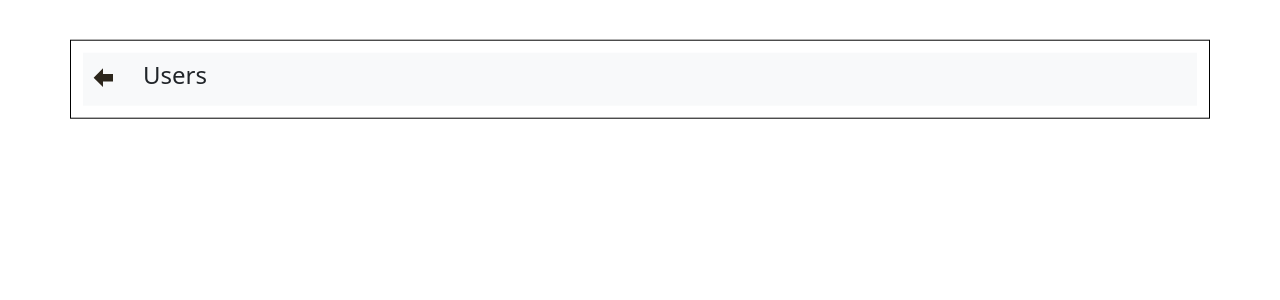
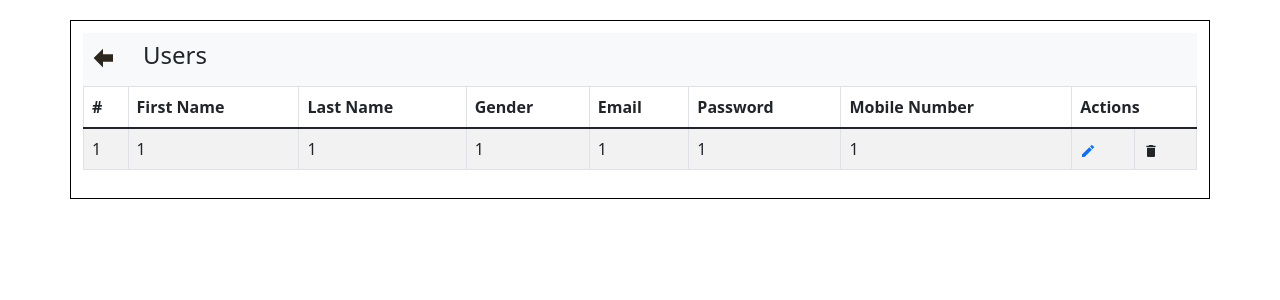
Before and after one commit to nsinterior-dev/User_Registration, a React (Create React App) app in the folder client/: page /userlist in a window 1280 px wide. Shown: the top 300 px of the page. Built offline with nearby package versions, Linux system fonts and the light colour scheme.

Commit message:
layout the users table. Added edit icon and delete icon

```diff
--- a/client/src/App.css
+++ b/client/src/App.css
@@ -8,5 +8,5 @@
     height: auto;
     padding: 12px ;
     margin: 20px auto;
-    transform: translateY(25%);
+
 }
--- a/client/src/components/Edit.js
+++ b/client/src/components/Edit.js
@@ -1,10 +1,12 @@
 import React from 'react';
-
+import { Header } from "./header";
+import { UserForm } from "./UserForm";
 
 export const EditUser = () => {
     return (
-        <div className="wrapper">
-           Edit
+        <div className="wrap">
+            <Header title="Edit User" />
+            <UserForm />
         </div>
     );
 }
--- a/client/src/components/UserList.js
+++ b/client/src/components/UserList.js
@@ -1,10 +1,38 @@
 import { Header } from "./header";
-
-
+import { Link } from 'react-router-dom';
+import { MdModeEdit } from 'react-icons/md';
+import { MdDelete } from 'react-icons/md';
 export const UserList = () => {
     return (
         <div>
            <Header title="Users" />
+           <table className="table table-striped table-bordered">
+               <thead>
+                   <tr>
+                       <th>#</th>
+                       <th>First Name</th>
+                        <th>Last Name</th>
+                        <th>Gender</th>
+                        <th>Email</th>
+                        <th>Password</th>
+                        <th>Mobile Number</th>
+                        <th colSpan={2}>Actions</th>
+                   </tr>
+               </thead>
+               <tbody>
+                   <tr>
+                       <td>1</td>
+                        <td>1</td>
+                        <td>1</td>
+                        <td>1</td>
+                        <td>1</td>
+                        <td>1</td>
+                        <td>1</td>
+                        <td><Link to="/edituser" ><MdModeEdit/></Link></td>
+                        <td><MdDelete/></td>
+                   </tr>
+               </tbody>
+           </table>
         </div>
     );
 }
--- a/client/src/components/css/nav.css
+++ b/client/src/components/css/nav.css
@@ -30,8 +30,11 @@
     font-size: 20px !important;
 }
 
-.navbar-item{
-    width: 60px;
+.arrow{
+    width: 60px !important;
+}
+.navbar-item {
+    width: 100px;
     height: auto;
 }
 
@@ -40,5 +43,6 @@ h3 {
     font-size: 20px !important;
     position: relative;
     left: 30px !important;
-    line-height: 2 !important;
+    margin-top: 2px;
+    vertical-align: middle;
 }
--- a/client/src/components/header.js
+++ b/client/src/components/header.js
@@ -9,7 +9,7 @@ export const Header = ({title, link, visible}) => {
         <div>
             <nav className="navbar bg-light navbar-expand-lg navbar-dark">
                 <ul className="navbar-nav mr-auto">
-                    <li className="navbar-item">
+                    <li className="navbar-item arrow">
                         <Link to="/" className="back"> <ImArrowLeft /></Link>
                     </li>
                     <li className="navbar-item mt-auto">
```
